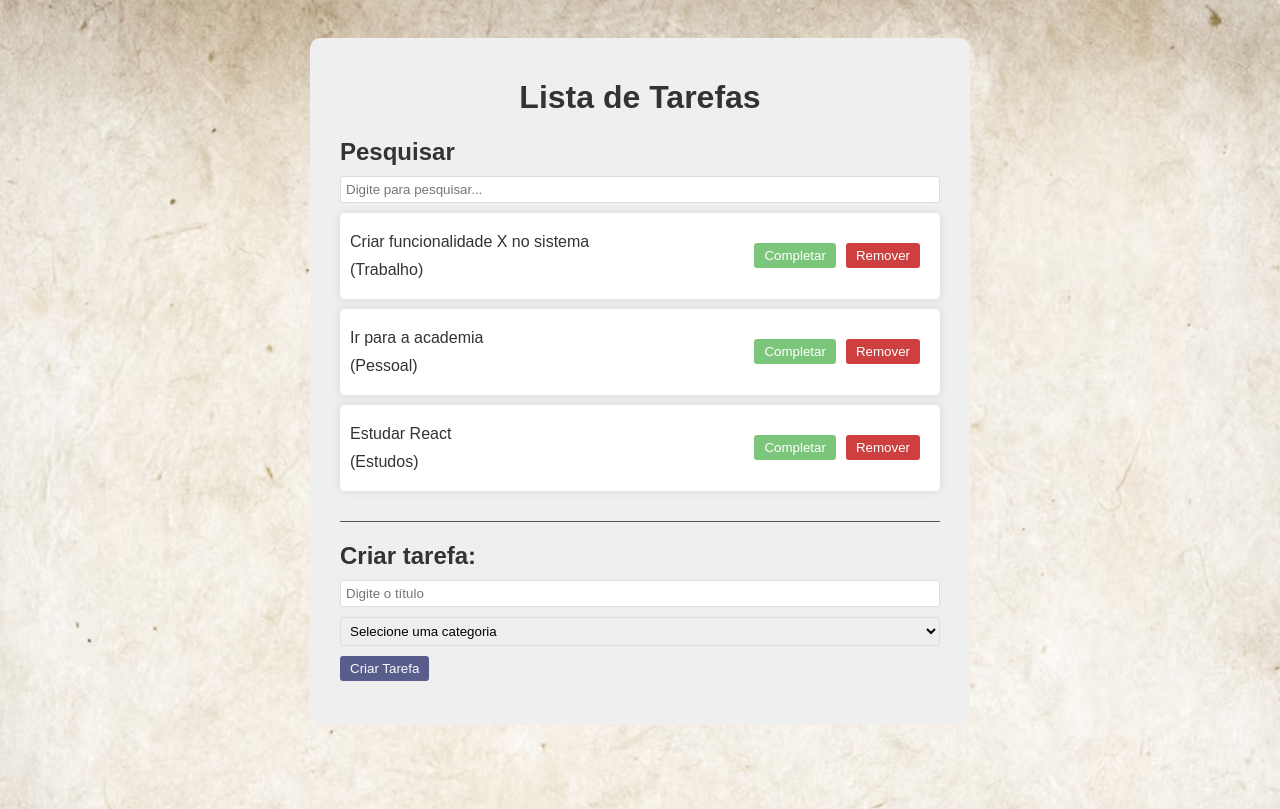
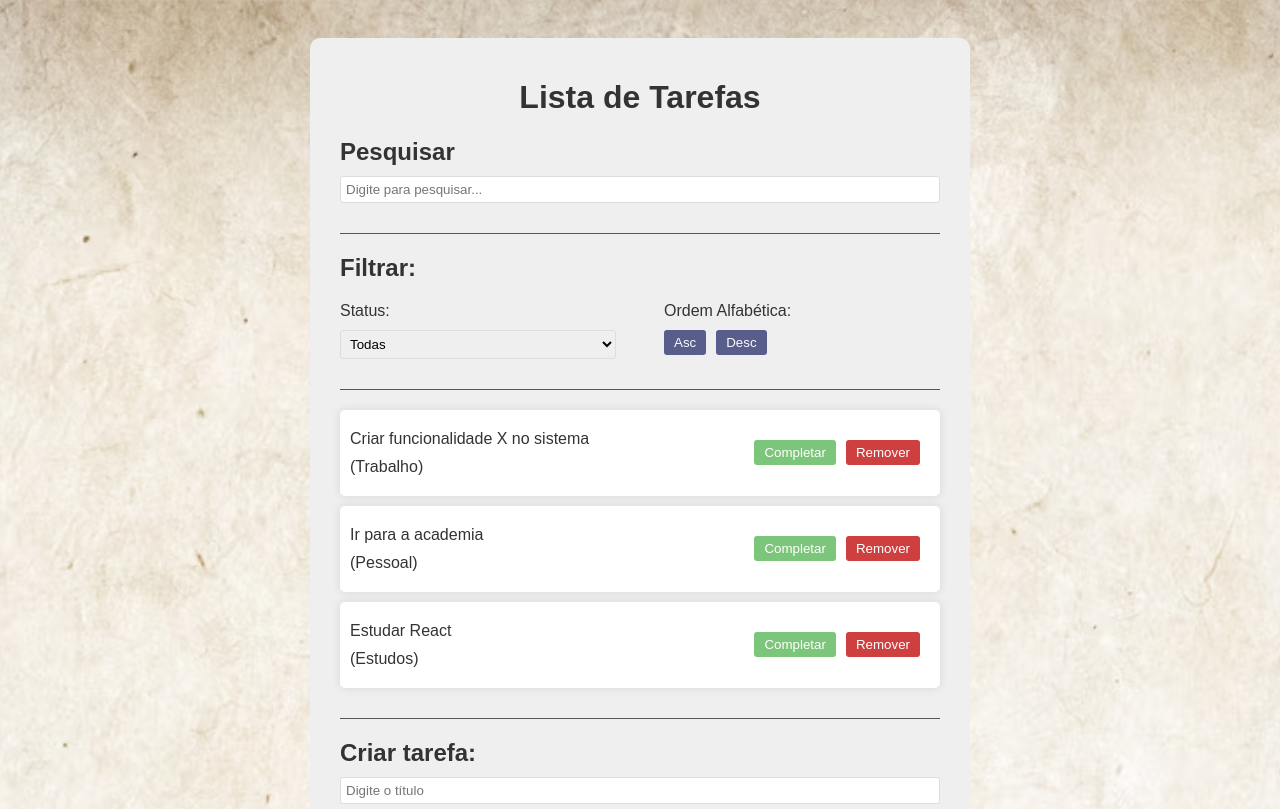
Before and after one commit to thataspinola/crud_reactnode, a React (Vite) app in the folder frontend/: page / in a window 1280 px wide. Shown: the top 809 px of the page. Built offline with nearby package versions, Linux system fonts and the light colour scheme.

Commit message:
inclusao do componente de filtro e ajuste do css

```diff
--- a/frontend/src/App.css
+++ b/frontend/src/App.css
@@ -84,3 +84,19 @@
 .todo-form {
   padding-bottom: 1.5rem;
 }
+
+.filter, .search {
+  border-bottom: 1px solid #555;
+  margin-bottom: 20px;
+  padding-bottom: 20px;
+}
+
+.filter-options {
+  display: flex;
+  justify-content: space-between;
+  gap: 3rem;
+}
+
+.filter-options div {
+  flex: 1 1 0;
+}
--- a/frontend/src/App.jsx
+++ b/frontend/src/App.jsx
@@ -3,6 +3,7 @@
 import Todo from "./components/Todo";
 import TodoForm from './components/TodoForm';
 import Search from './components/Search';
+import Filter from './components/Filter';
 
 import './App.css';
 
@@ -62,6 +63,8 @@
 
     <Search search={search} setSearch={setSearch} />
 
+    <Filter />
+
     <div className="todo-list">
       { todos
         .filter((todo) => todo.text.toLowerCase().includes(search.toLowerCase()))
--- /dev/null
+++ b/frontend/src/components/Filter.jsx
@@ -0,0 +1,28 @@
+const Filter = () => {
+  return (
+    <div className="filter">
+      <h2>Filtrar:</h2>
+
+      <div className="filter-options">
+        <div>
+          <p>Status:</p>
+
+          <select>
+            <option value="All">Todas</option>
+            <option value="Complete">Completas</option>
+            <option value="Incomplete">Incompletas</option>
+          </select>
+        </div>
+
+        <div>
+          <p>Ordem Alfabética:</p>
+
+          <button>Asc</button>
+          <button>Desc</button>
+        </div>
+      </div>
+    </div>
+  );
+};
+
+export default Filter;
```
